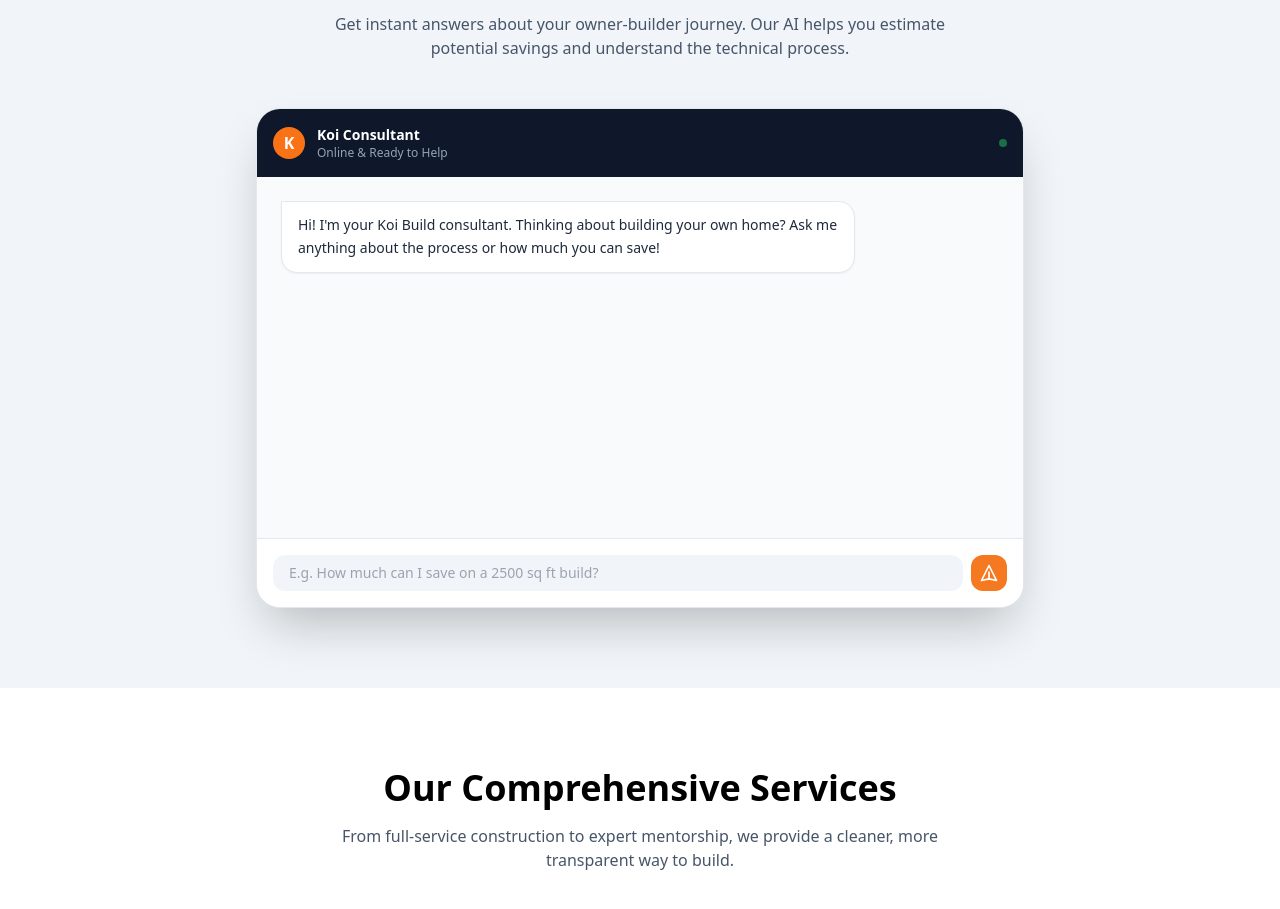
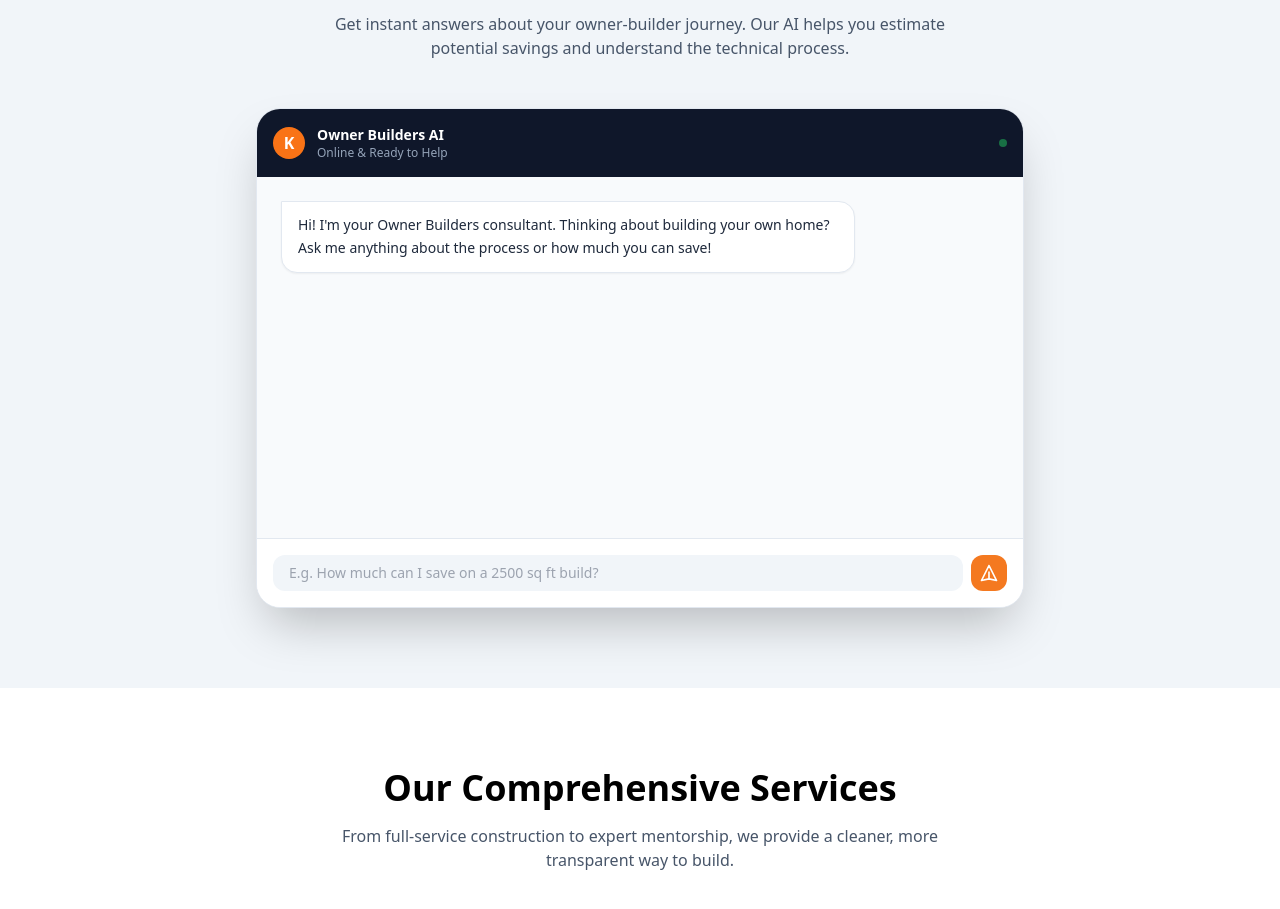
Before and after one commit to cjohlfs/owner-builders, a React (Vite) app: page / in a window 1280 px wide. Shown: the part 1833-2742 px from the top of the page. Built offline with nearby package versions, Linux system fonts and the light colour scheme; no server answers.

Commit message:
REBRAND: Fix AIConsultant - replace Koi Build with Owner Builders

```diff
--- a/components/AIConsultant.tsx
+++ b/components/AIConsultant.tsx
@@ -4,7 +4,7 @@
 
 export const AIConsultant: React.FC = () => {
   const [messages, setMessages] = useState<{role: 'user' | 'bot', text: string}[]>([
-    { role: 'bot', text: "Hi! I'm your Koi Build consultant. Thinking about building your own home? Ask me anything about the process or how much you can save!" }
+    { role: 'bot', text: "Hi! I'm your Owner Builders consultant. Thinking about building your own home? Ask me anything about the process or how much you can save!" }
   ]);
   const [input, setInput] = useState('');
   const [isLoading, setIsLoading] = useState(false);
@@ -40,7 +40,7 @@
         <div className="flex items-center gap-3">
           <div className="w-8 h-8 rounded-full bg-orange-500 flex items-center justify-center font-bold">K</div>
           <div>
-            <p className="text-sm font-bold">Koi Consultant</p>
+            <p className="text-sm font-bold">Owner Builders AI</p>
             <p className="text-xs text-slate-400">Online & Ready to Help</p>
           </div>
         </div>
```
